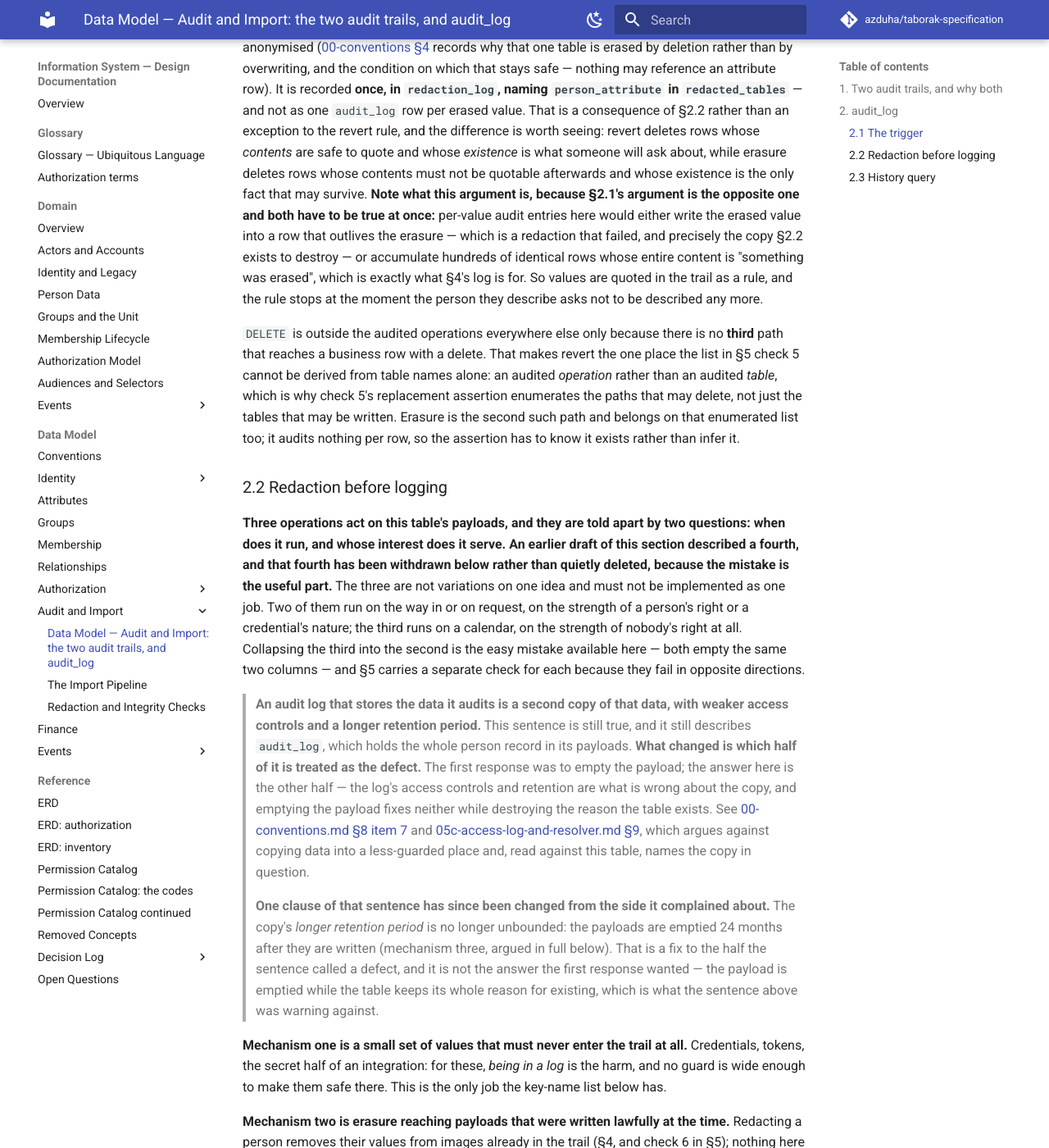
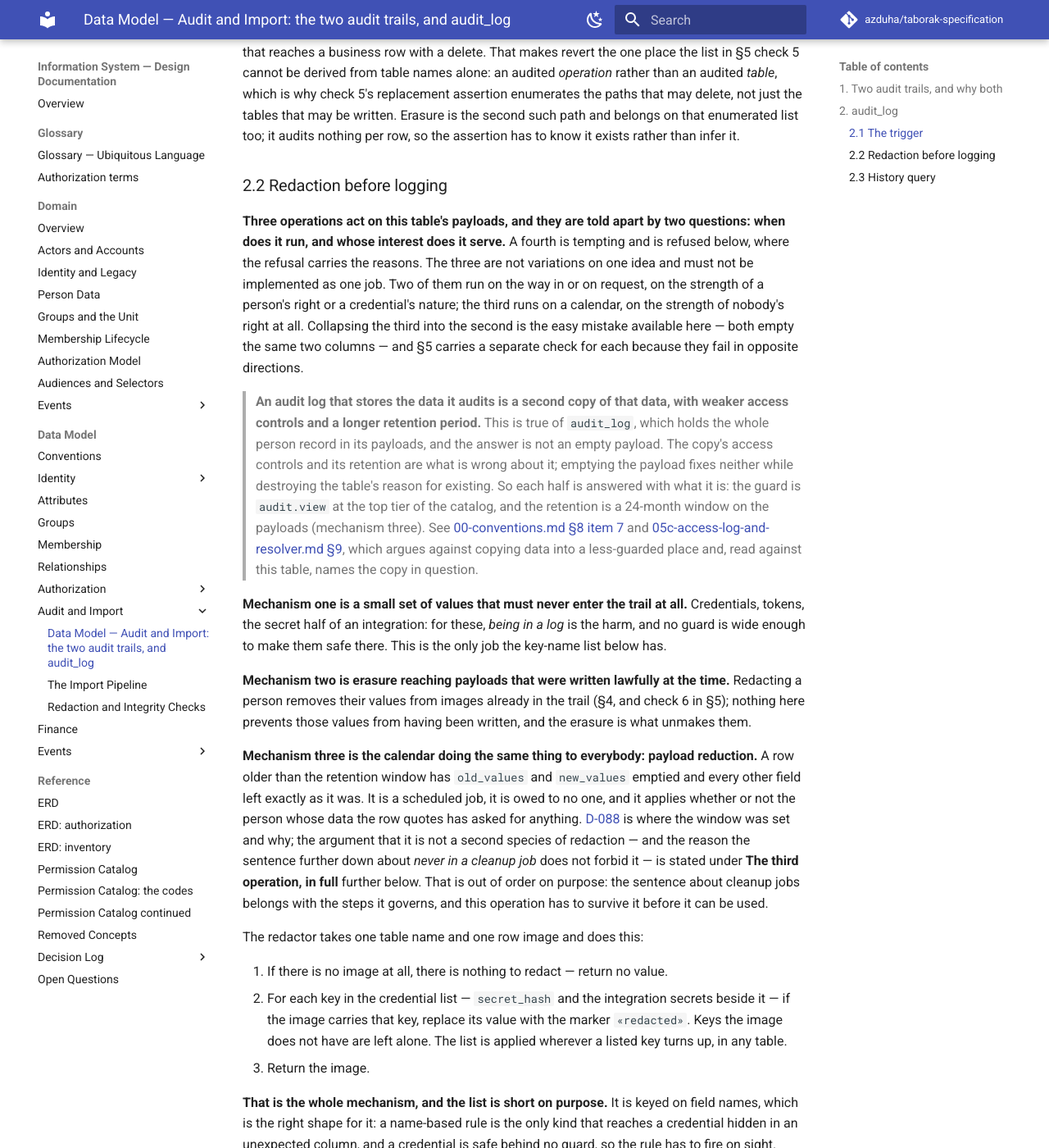
Before and after one commit to azduha/taborak-specification, an MkDocs documentation site: the page built from docs/data-model/06-audit-and-import.md, in a window 1280 px wide and 1400 px high, scrolled down 5624 px. Shown: the whole window at 82% size. Built offline with MkDocs 1.6.1 and Material for MkDocs 9.7.7, drawn with Linux system fonts in a browser that asks for light colours; comment, search, counter and statistics services are not loaded; some of the changed text lies outside the part shown.

Commit message:
Tell the audit page what the trail is, not what it survived
458 → 441 lines.

What went was the page narrating its own revisions: two §1 paragraphs
explaining which cells of the comparison table had been stale and how
that was discovered (D-083 owns the medical-record one, and the summary
now simply states both halves of the payload rule), the note on
`transaction_id` about the example's third step, the §2.1 sentence
explaining why the heading still says "trigger", the fourth arm of the
revert list, and the account of the redaction list that used to name
free-text fields — 00-conventions §8 keeps that one with its decision.

What stayed is reasoning the log does not carry, restated forward. The
refusal to strip `person_attribute` values from payloads has no decision
entry of its own, so it is kept as a refusal rather than a withdrawal —
a reviewer will propose exactly that rule, and the two reasons against
it are this section's own: it re-creates the sensitive subset D-083
deleted, and it leaves D-085's history empty. The ordering requirement is
now stated as an ordering rather than as what survived the trigger's
removal, which is the same sentence with its teeth still in it.

Two dead pointers fixed on the way: a link labelled
`../decisions/decision-log.md`, a file the decision log stopped being
when it was split by round, and a permission-catalog anchor that pointed
at the old filename.

Verified: strict build with no warnings, no dead links, no dead anchors
(2831 fragment links, up three because reasoning that had been left
unlinked is now cited), no identifier lost from the corpus.

Co-Authored-By: Claude Code <noreply@anthropic.com>

```diff
--- a/docs/data-model/06-audit-and-import.md
+++ b/docs/data-model/06-audit-and-import.md
@@ -19,27 +19,24 @@ table), [06a](06a-import.md) §3 (the legacy import pipeline), and
 | Records | Who did what, and by what authority | Which fields of a row changed, and their values before and after — **including a person's descriptive values, which are in the entry deliberately** (§2.2) |
 | Answers | "Who accessed this child's record, and were they allowed to?" | "When did this person's address change, and who changed it?" |
 | Volume | Very high | High |
-| Raised by | Application code, on every permission check and action | **Every write to an audited table, on every path** — §2.1 names who owes that write now that no trigger is defined anywhere |
+| Raised by | Application code, on every permission check and action | **Every write to an audited table, on every path** — §2.1 names who owes that write, since no trigger is defined anywhere |
 
 Keeping them separate is deliberate. They have different retention needs, different query
 patterns, and different access permissions. Merging them produces a table that is too
 large to query and too sensitive to expose to anyone who needs one half of it.
 
-**One wording change, because this table used to ask about a thing that no longer exists.** The
-first cell read "who accessed this child's *medical record*", a phrase this corpus cited in five
-places and defined in none. [D-083](../decisions/round-07-08.md#d-083--there-is-no-medical-record-personal-data-is-one-class-of-data)
-resolved it by removing the referent rather than by building it: there is one record about a person,
-and everything in it other than name, gender and age lives in `person_attribute`
-([09-attributes.md](09-attributes.md)). **The question this trail answers is unchanged and is now
-sharper** — it is asked about the whole record, which is the thing `person.view` really reaches.
+**Both questions are asked about the whole record, and that wording is load-bearing.** There is no medical
+record to ask about —
+[D-083](../decisions/round-07-08.md#d-083--there-is-no-medical-record-personal-data-is-one-class-of-data)
+removed the referent rather than building it — so there is one record about a person, and everything in it
+other than name, gender and age lives in `person_attribute` ([09-attributes.md](09-attributes.md)). *"Who
+accessed this child's record, and were they allowed to?"* is the question `person.view` really guards.
 
-**A second cell in that table was stale in the opposite direction, and it is corrected rather than
-quietly rewritten.** It read *"except a person's descriptive values, which are never in the entry"* —
-which was §2.2's withdrawn rule surviving in a summary row after §2.2 itself had retracted it. Anyone
-who read §1 and stopped there would have concluded the payload is clean, which is the one thing this
-table is not. **A summary that contradicts the section underneath it is the more dangerous kind of stale,
-because a summary is what people read.** The payload holds those values deliberately, and loses them 24
-months later; both halves are in the entry, and neither is a detail.
+**The same holds for what this trail's payloads hold.** A person's descriptive values are in an audit
+entry deliberately (§2.2), and they are emptied once the entry passes the payload window
+([D-088](../decisions/round-07-08.md#d-088--the-accounting-skeleton-is-permanent-the-audit-trail-is-short)).
+Both halves belong in this table's own summary, because **a summary that contradicts the section
+underneath it is the more dangerous kind of stale, and a summary is what people read.**
 
 ---
 
@@ -51,7 +48,7 @@ months later; both halves are in the entry, and neither is a detail.
 |---|---|---|
 | `id` | surrogate id | |
 | `occurred_at` | timestamp, audit time | Default: now |
-| `transaction_id` | integer, required | Default: the id of the enclosing transaction. Groups all changes made in one transaction, so a multi-table operation (approve a request → create a membership) reads as one event rather than two unrelated ones. *(The example used to be three steps, ending "open a unit participation"; [D-097](../decisions/round-10a.md#d-097--there-are-no-sub-units-the-unit-is-a-scope-not-a-row) deleted that row, and the two-step version is still the case this column exists for — §3.1's import transaction, which used to write a pair and now writes one row, is the other.)* |
+| `transaction_id` | integer, required | Default: the id of the enclosing transaction. Groups all changes made in one transaction, so a multi-table operation (approve a request → create a membership) reads as one event rather than two unrelated ones. |
 | `actor_person_id` | reference to person, optional | Taken from the request context, not from the row. `NULL` for migrations, imports, and batch jobs |
 | `actor_label` | text, optional | `system`, `migration:0042`, `import_batch:17` — for changes with no person actor. Otherwise a forensic gap |
 | `operation` | text, required | One of: `insert`, `update`, `delete` |
@@ -77,17 +74,15 @@ months later; both halves are in the entry, and neither is a detail.
 
 ### 2.1 The trigger
 
-**The heading is kept because the obligation under it is unchanged; what changed is that nothing
-in this repository defines a trigger any more.** A trigger used to be how this section guaranteed
-its own rule, and D-072 removed it without removing the rule, so the rule is now stated as what
-it is: **every insert and every update to an audited table writes exactly one `audit_log` row,
-and the change and its audit row stand or fail together.** "The audit trail usually has it" is
-not a version of this rule — the trail is how the organization answers "who changed this child's
-address, and when?", and an answer that depends on which code path made the change is not an
-answer. **The layer that owes it is the write itself, on every path**: the screens, the legacy
-import, the yearly expiry sweep, a bulk reorganisation, and a row somebody corrects by hand.
-Model-layer validation logs the intended path, which is the only path that was never at risk;
-check 5 in §5 is the net under the rest, and it is a report, not a guard.
+**Nothing in this repository defines a trigger, so this section's guarantee is a rule and not a mechanism**
+([D-072](../decisions/round-06.md#d-072--the-documentation-carries-no-sql-the-schema-is-the-orms-job)):
+**every insert and every update to an audited table writes exactly one `audit_log` row, and the change and
+its audit row stand or fail together.** "The audit trail usually has it" is not a version of this rule — the
+trail is how the organization answers "who changed this child's address, and when?", and an answer that
+depends on which code path made the change is not an answer. **The layer that owes it is the write itself,
+on every path**: the screens, the legacy import, the yearly expiry sweep, a bulk reorganisation, and a row
+somebody corrects by hand. Model-layer validation logs the intended path, which is the only path that was
+never at risk; check 5 in §5 is the net under the rest, and it is a report, not a guard.
 
 The steps below are what is owed, in the order that makes it safe. The order is a rule, not a
 detail: the redaction step has to run before the write, and the "nothing changed" test has to run
@@ -111,9 +106,9 @@ before anything is spent on a row that would log noise.
    new row and falling back to the old one, the changed fields, both redacted images, and
    the session id, ip address and request id from the request context.
 8. Change nothing about the row being written. The audit row describes the change and never
-   amends it — and it commits in the same transaction as the change. That togetherness is the
-   property a trigger used to supply for nothing, and the one a logging step written beside the
-   write has to supply deliberately.
+   amends it — and it commits in the same transaction as the change. That togetherness is what a
+   trigger gave for free and what a logging step written beside the write must supply deliberately:
+   one transaction, so there is no moment in which the change exists and its audit entry does not.
 
 **The obligation covers inserts and updates on** `person`, `membership`, `guardianship`,
 `role_assignment` and `access_grant`; on `role` and `role_permission` — the role *tables*,
@@ -183,15 +178,12 @@ permission.
 nothing in this data model is hard-deleted (see
 [00-conventions.md](00-conventions.md#4-deletion-policy)). Staging tables do get deleted;
 they are not audited. The absence is a consequence of the deletion policy rather than a gap in
-the obligation above. **It is, however, true of ordinary operation and false of exactly two
-moments**, and saying so is the honest version of the paragraph.
+the obligation above. **It is true of ordinary operation and false of exactly two moments.**
 
 **The first is §3's import revert,** which *does* hard-delete business rows — the `person`,
-`membership`, `event_registration` and `event` rows a batch created (which of the three depends on which
-kind of batch it was — §3's Reversibility is the list; **there were four arms here until
-[D-097](../decisions/round-10a.md#d-097--there-are-no-sub-units-the-unit-is-a-scope-not-a-row) deleted the
-`unit_participation` one, and a revert of an old batch finds nothing of that kind to remove**) — and those rows were live, referenced and
-visible to real users before they went. So **a revert writes audit entries for its deletes, naming the
+`membership`, `event_registration` and `event` rows a batch created — which of them depends on which kind
+of batch it was, and §3's Reversibility is the list — and those rows were live, referenced and visible to
+real users before they went. So **a revert writes audit entries for its deletes, naming the
 batch and the row it removed.**
 
 **The second is §4's erasure,** which deletes the `person_attribute` rows of the person being
@@ -220,29 +212,22 @@ it audits nothing per row, so the assertion has to know it exists rather than in
 ### 2.2 Redaction before logging
 
 **Three operations act on this table's payloads, and they are told apart by two questions: when does it
-run, and whose interest does it serve. An earlier draft of this section described a fourth, and that
-fourth has been withdrawn below rather than quietly deleted, because the mistake is the useful part.**
-The three are not variations on one idea and must not be implemented as one job. Two of them run on the
+run, and whose interest does it serve.** A fourth is tempting and is refused below, where the refusal
+carries the reasons. The three are not variations on one idea and must not be implemented as one job. Two of them run on the
 way in or on request, on the strength of a person's right or a credential's nature; the third runs on a
 calendar, on the strength of nobody's right at all. Collapsing the third into the second is the easy
 mistake available here — both empty the same two columns — and §5 carries a separate check for each
 because they fail in opposite directions.
 
 > **An audit log that stores the data it audits is a second copy of that data, with weaker access
-> controls and a longer retention period.** This sentence is still true, and it still describes
-> `audit_log`, which holds the whole person record in its payloads. **What changed is which half of it
-> is treated as the defect.** The first response was to empty the payload; the answer here is the
-> other half — the log's access controls and retention are what is wrong about the copy, and emptying
-> the payload fixes neither while destroying the reason the table exists. See
+> controls and a longer retention period.** This is true of `audit_log`, which holds the whole person
+> record in its payloads, and the answer is not an empty payload. The copy's access controls and its
+> retention are what is wrong about it; emptying the payload fixes neither while destroying the table's
+> reason for existing. So each half is answered with what it is: the guard is `audit.view` at the top
+> tier of the catalog, and the retention is a 24-month window on the payloads (mechanism three). See
 > [00-conventions.md §8 item 7](00-conventions.md#8-personal-data-and-erasure) and
 > [05c-access-log-and-resolver.md §9](05c-access-log-and-resolver.md#9-access_log), which argues against copying data into a
 > less-guarded place and, read against this table, names the copy in question.
->
-> **One clause of that sentence has since been changed from the side it complained about.** The copy's
-> *longer retention period* is no longer unbounded: the payloads are emptied 24 months after they are
-> written (mechanism three, argued in full below). That is a fix to the half the sentence called a
-> defect, and it is not the answer the first response wanted — the payload is emptied while the table
-> keeps its whole reason for existing, which is what the sentence above was warning against.
 
 **Mechanism one is a small set of values that must never enter the trail at all.** Credentials,
 tokens, the secret half of an integration: for these, *being in a log* is the harm, and no guard is
@@ -274,25 +259,25 @@ The redactor takes one table name and one row image and does this:
 the right shape for it: a name-based rule is the only kind that reaches a credential hidden in an
 unexpected column, and a credential is safe behind no guard, so the rule has to fire on sight.
 
-**The rule that used to sit above these steps, and why it is gone.** An earlier draft reduced a
-`person_attribute` image to its two references — `person_id` and `attribute_definition_id`, saying
-*whose* fact and *which* fact and nothing of its content, with no `«redacted»` marker either — on the
-grounds that a log read by more people than the record should not hold what the record holds. It is
-withdrawn, for two reasons that came from the decisions this section already reflects:
+**The fourth operation, refused here because somebody will propose it.** It reduces a `person_attribute`
+image to its two references — `person_id` and `attribute_definition_id` — saying *whose* fact and *which*
+fact and nothing of its content, with no `«redacted»` marker either, on the grounds that a log read by
+more people than the record should not hold what the record holds. It is refused for two reasons, both of
+them this section's own decisions:
 
-- **It re-created, inside the logging rules, the sensitive subset D-083 deleted**
-  ([../decisions/decision-log.md#d-083--there-is-no-medical-record-personal-data-is-one-class-of-data](../decisions/round-07-08.md#d-083--there-is-no-medical-record-personal-data-is-one-class-of-data)).
+- **It re-creates, inside the logging rules, the sensitive subset that D-083 deleted**
+  ([D-083](../decisions/round-07-08.md#d-083--there-is-no-medical-record-personal-data-is-one-class-of-data)).
   A rule that strips attribute values while `person_contact` changes are logged with their values is a
   list of more-sensitive-than fields wearing a table name instead of a permission name.
-- **It left D-085's history empty.** Overwrite-in-place was chosen because the trail is the history;
+- **It leaves D-085's history empty.** Overwrite-in-place was chosen because the trail is the history;
   an entry that records *a value changed* without recording which one is a history of nothing, and the
   question this table's history is actually asked for — *what did we believe about this child in
-  March?* — would have been unanswerable by design rather than by accident.
+  March?* — would be unanswerable by design rather than by accident.
 
-What the draft got right survives as the guard instead: the copy *is* as sensitive as what it quotes,
-so the permission that reads it belongs at the top of the catalog
+What is right about the proposal is kept as the guard instead: the copy *is* as sensitive as what it
+quotes, so the permission that reads it belongs at the top of the catalog
 ([../appendix/permission-catalog.md §8](../appendix/permission-catalog-a-codes.md#8-audit-and-system)), and
-that is a line in a document rather than a mechanism, which is the honest weakness.
+that is a line in a document rather than a mechanism, which is the weakness to keep in view.
 
 **What the credential list is not, stated where a reviewer will read it.** It is not the thing
 protecting personal data, and it cannot become that, because **a list of names is only as good as
@@ -301,15 +286,14 @@ those names at runtime, one per code the organization invents. `allergy` is not
 will be, which is now the correct state of affairs rather than a hole: an allergy is a value in
 `person_attribute`, it is logged, and it is protected by who may read the table it was logged into.
 
-**Which half of that sentence is the requirement, and which was a mechanism.** "In the trigger"
-used to appear here, and D-072 deleted the trigger. What survives is the ordering, which is the
-part with the teeth and which now applies to mechanism one alone: **credential stripping runs on the
-way in, never in a cleanup job that might not run.** The trigger was one way to guarantee that; a code
-path that redacts, then writes, is another; **a code path that writes and repairs afterwards is not
-that**, because for one transaction the secret is in the log and readable, and because the repair *is*
-the cleanup job this sentence forbids. With no trigger there is nothing stopping the third option
-except whoever writes it, which is why the sentence is stated as a rule about ordering rather than
-about a database feature. Mechanism two runs in the opposite direction — it reaches rows already
+**The requirement is an ordering, not a database feature, and it applies to mechanism one alone:
+credential stripping runs on the way in, never in a cleanup job that might not run.** A trigger was one way
+to guarantee that ordering and this repository defines none
+([D-072](../decisions/round-06.md#d-072--the-documentation-carries-no-sql-the-schema-is-the-orms-job)),
+so what guarantees it is the shape of the write — redact, then write. **A path that writes and repairs afterwards does not
+satisfy it**, because for one transaction the secret is in the log and readable, and because the repair
+*is* the cleanup job being forbidden here. Nothing stops that third option except whoever writes it,
+which is exactly why the sentence is about ordering. Mechanism two runs in the opposite direction — it reaches rows already
 written, which is the only way an erasure can affect a trail that must not be rewritten — and the two
 are not in tension because one is about a value that should never have been written and the other is
 about a value that was. See
@@ -364,7 +348,7 @@ having done so, and an erasure (§4) deletes `person_attribute` rows and records
 `redaction_log` rather than one entry per value.
 
 **All three operations are updates, and an append-only guard has to be written knowing that.** Nothing in
-this repository defines an append-only trigger — D-072 removed the last of them — but the property is
+this repository defines an append-only trigger ([D-072](../decisions/round-06.md#d-072--the-documentation-carries-no-sql-the-schema-is-the-orms-job)), but the property is
 still asserted in prose, and the neighbouring trail states it as a literal refusal of updates
 ([05c-access-log-and-resolver.md §9](05c-access-log-and-resolver.md#9-access_log)). **A blanket refusal of updates blocks the
 erasure scrub and the reduction job alike**, quietly, from the side of the rule that looks safest. What is
@@ -380,7 +364,7 @@ erasure never waits for reduction.** Check 6 and check 7 exist separately becaus
 and fail the other, and the two failures mean opposite things — check 6 firing means a person's right was
 not honoured, check 7 firing means a policy was not applied.
 
-**What it costs, stated rather than buried.** The window is the cheapest thing this design will ever do
+**What it costs.** The window is the cheapest thing this design will ever do
 about the exposure [D-086](../decisions/round-07-08.md#d-086--a-sensitivity-mark-grades-what-a-grant-exposes-not-the-table-it-reads)
 accepts, and it bounds that exposure without repairing it (above, after §2's paragraph on the guard).
 What it *spends* is the past: [D-085](../decisions/round-07-08.md#d-085--the-identity-machinery-stays-structured-the-boundary-is-rules-not-sensitivity)
@@ -406,16 +390,16 @@ proposed at the same 24 months under
 weaker question than this one because that table keeps the payloads of *reads* out of itself to begin
 with ([05c-access-log-and-resolver.md §9](05c-access-log-and-resolver.md#9-access_log)).
 
-**The personal-data entries in the old redaction list are gone, and they were removed rather than
-renamed.** It used to read `secret_hash`, `notes`, `custody_arrangement`, `termination_note`,
-`rejection_note`, `status_note`, on the theory that free text is where a diagnosis hides; a second,
-shorter *always-redacted* set repeated `notes` and `custody_arrangement` for emphasis, which already
-told you the mechanism was running on intuition about which fields looked sensitive. All of them are
-logged now, for the same two reasons as above: the fields are person data and D-083 refuses to grade
-person data, and a scrubbed history is a history that did not happen. **The residual risk is stated
-plainly rather than left implicit — an audit table holding a child's descriptive values is a wider
-surface than any single screen, and the thing standing between it and a volunteer with an interest is
-one sensitivity mark plus whoever implements it.**
+**No free-text field about a person is on the credential list, and none is being added to it.** The list
+once carried `notes`, `custody_arrangement`, `termination_note`, `rejection_note` and `status_note` beside
+`secret_hash`, on the theory that free text is where a diagnosis hides. All of them are logged with their
+values now, for the two reasons this section has already given: person data is one class
+([D-083](../decisions/round-07-08.md#d-083--there-is-no-medical-record-personal-data-is-one-class-of-data)),
+and a scrubbed history is a history that did not happen. A name-based rule cannot tell sensitive free text
+from sensitive structured text anyway, which is why the list is keyed on credentials only.
+**The residual risk is stated rather than left implicit:** an audit table holding a child's descriptive
+values is a wider surface than any single screen, and what stands between it and a volunteer with an
+interest is one sensitivity mark plus whoever implements it.
 
 **What still argues against `person.notes`, and it is not this.**
 Consider whether
```
